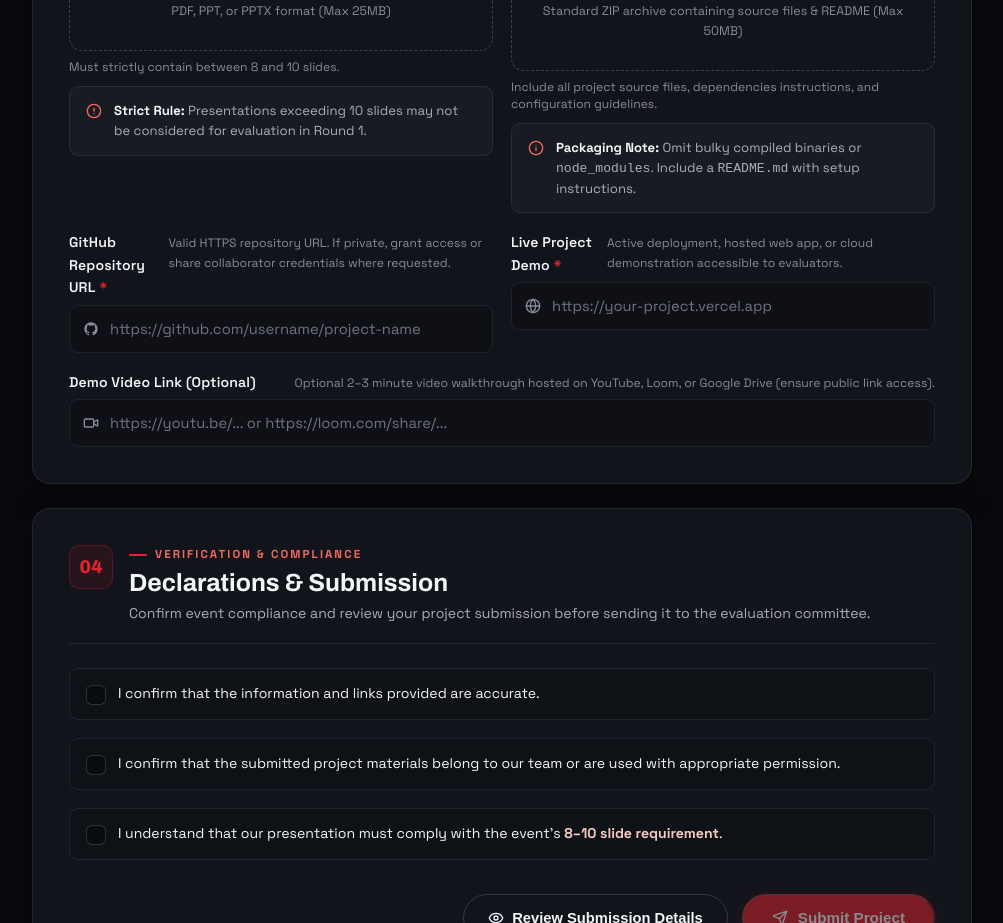
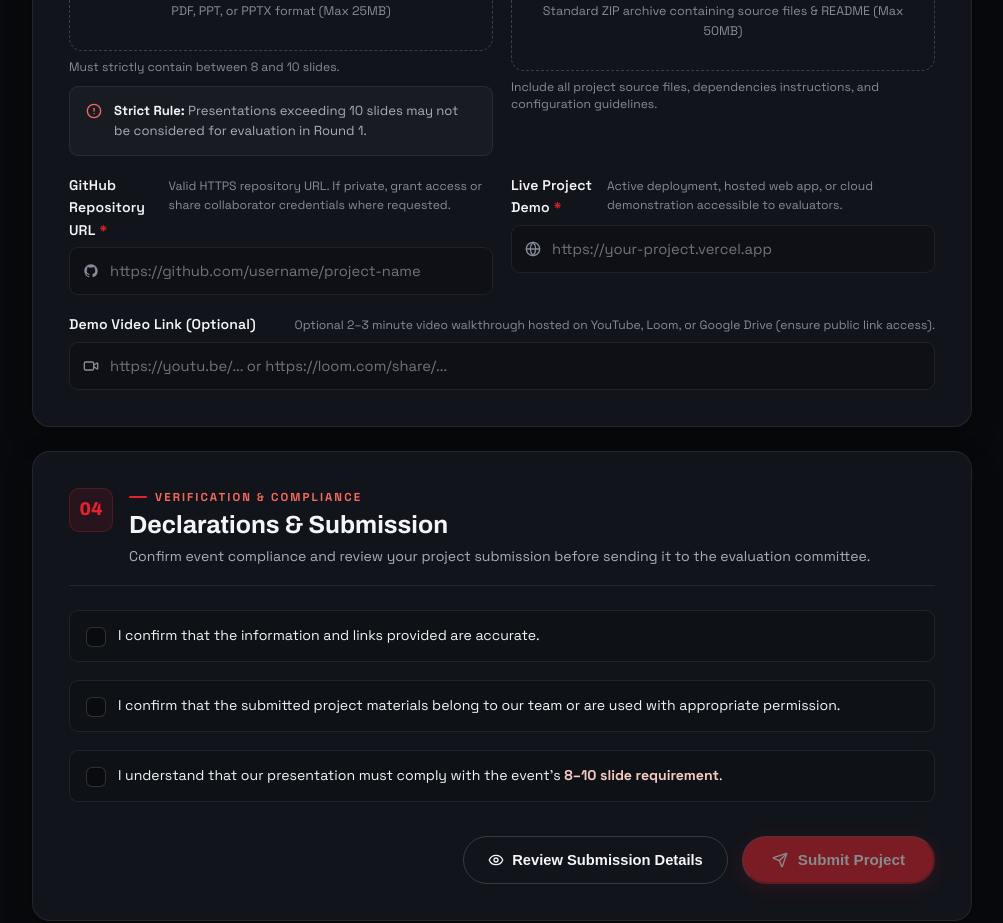
Before and after one commit to TheAfnan/submission-page, a React (Vite) app: page / in a window 1280 px wide. Shown: the part 3420-4343 px from the top of the page, without its empty margins (138-1141 px from the left). Built offline with nearby package versions, Linux system fonts and the light colour scheme.

Commit message:
Remove packaging note callout from Section 3

```diff
--- a/src/components/FormSections/SectionDeliverables.tsx
+++ b/src/components/FormSections/SectionDeliverables.tsx
@@ -1,4 +1,4 @@
-import { Globe, Video, AlertCircle, Info } from 'lucide-react'
+import { Globe, Video, AlertCircle } from 'lucide-react'
 import { FormInput } from '../Common/FormInput'
 import { FileUpload } from '../Common/FileUpload'
 import {
@@ -84,12 +84,6 @@ export const SectionDeliverables: React.FC<SectionDeliverablesProps> = ({
               hint="Include all project source files, dependencies instructions, and configuration guidelines."
               onChange={(file) => onChange('sourceCodeZipFile', file)}
             />
-            <div className={styles.calloutBox} style={{ marginTop: '10px' }}>
-              <Info size={16} className={styles.calloutIcon} />
-              <div>
-                <strong>Packaging Note:</strong> Omit bulky compiled binaries or <code>node_modules</code>. Include a <code>README.md</code> with setup instructions.
-              </div>
-            </div>
           </div>
         </div>
 
```
